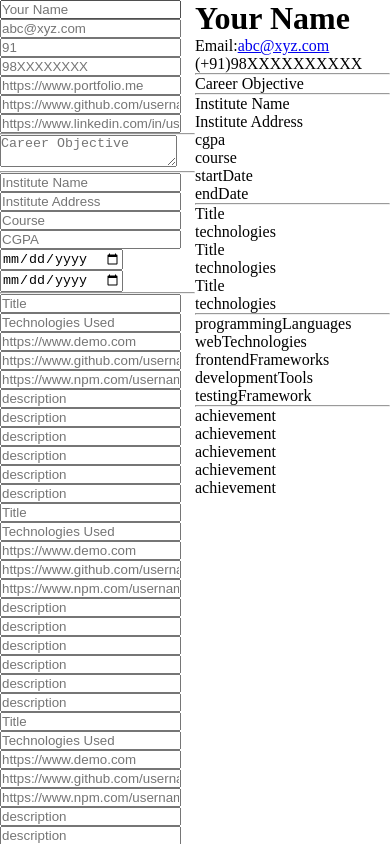
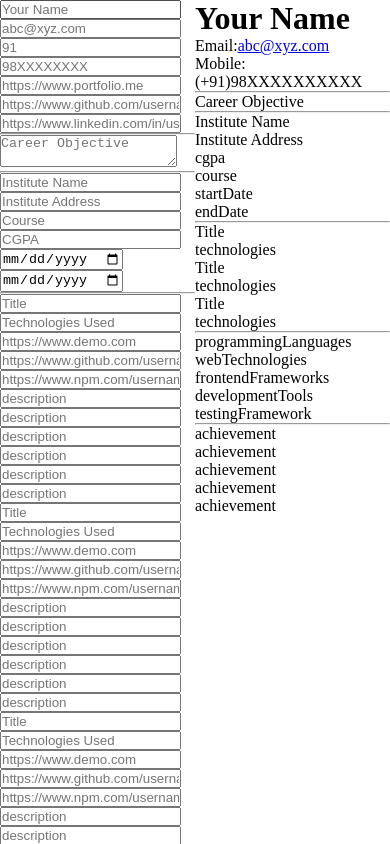
Before and after one commit to karprabha/cv-application, a React (Vite) app: page / in a window 390 px wide. Shown: the top 844 px of the page. Built offline with nearby package versions, Linux system fonts and the light colour scheme.

Commit message:
add mobile label

```diff
--- a/src/components/output/HeaderSectionOutput.tsx
+++ b/src/components/output/HeaderSectionOutput.tsx
@@ -24,6 +24,7 @@ const HeaderSection: React.FC<HeaderSectionProps> = ({ headerSection }) => {
                     </a>
                 </span>
                 <span>
+                    Mobile:
                     <span>(+{headerSection.countryCode || "91"})</span>
                     <span>{headerSection.phoneNumber || "98XXXXXXXXXX"}</span>
                 </span>
```
